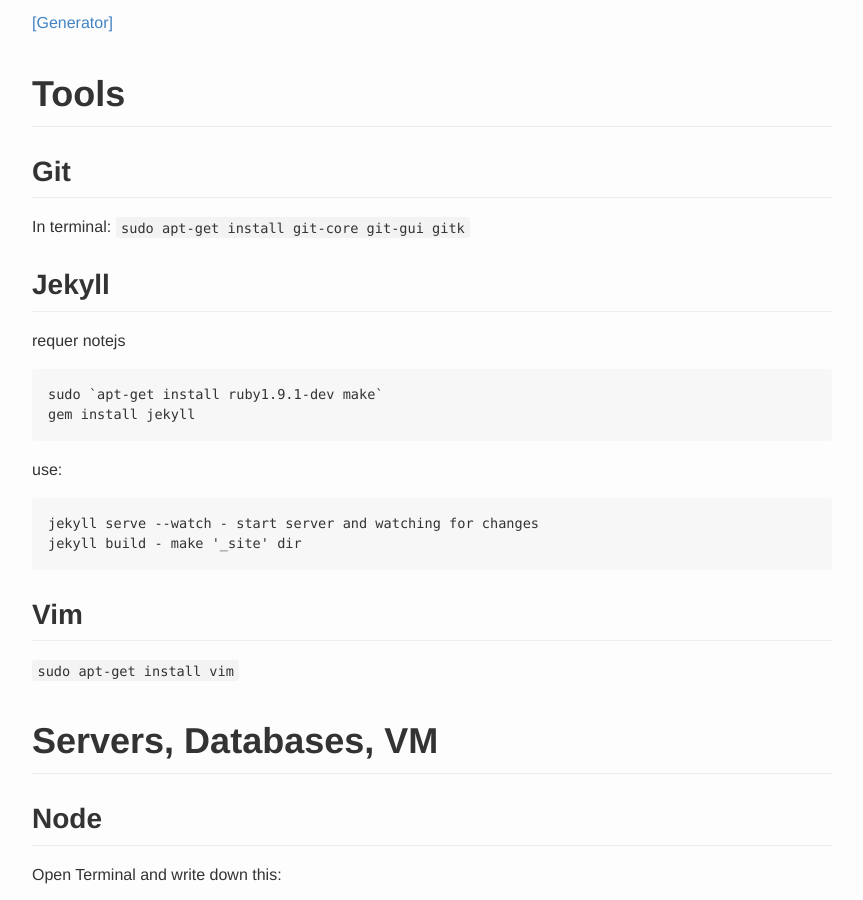
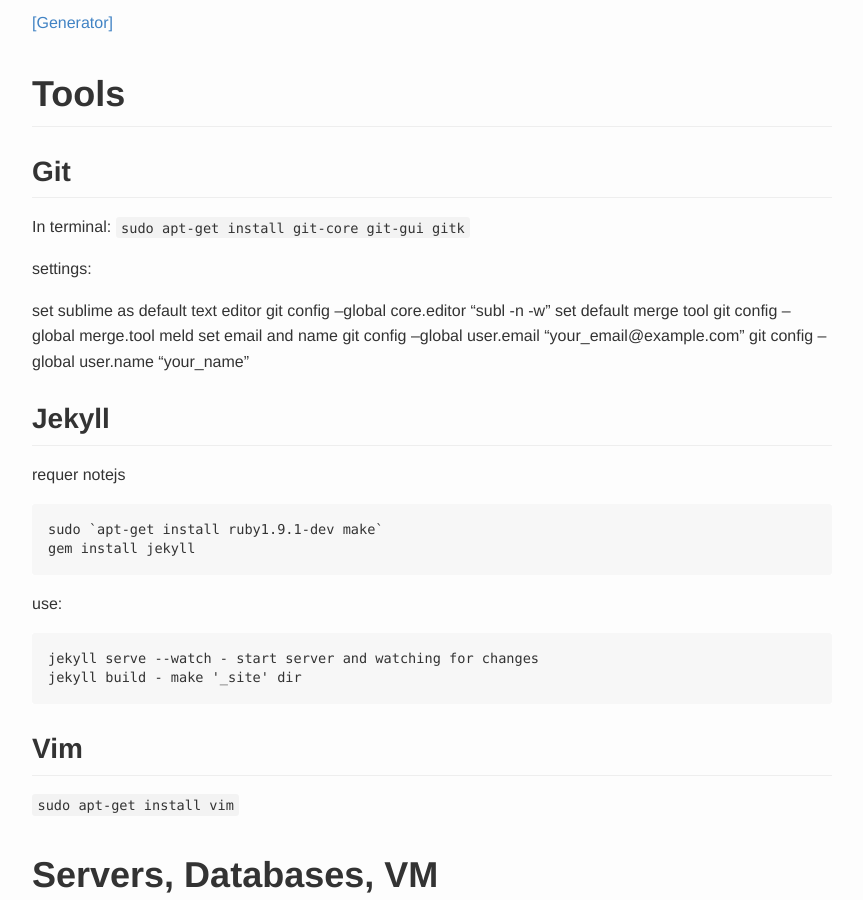
Before and after one commit to PetyoKostakov/PetyoKostakov.github.io, a Jekyll site: the page built from _posts/2014-08-10-setup-ubuntu.md, in a window 1280 px wide and 900 px high, scrolled down 1647 px. Shown: the whole window, without its empty margins (208-1071 px from the left). Built offline with Jekyll 4.4.1, drawn with Linux system fonts in a browser that asks for light colours; Markdown is read by kramdown in place of the engine named in the settings.

Commit message:
RTCL: ubuntu setup git config material added

```diff
--- a/_posts/2014-08-10-setup-ubuntu.md
+++ b/_posts/2014-08-10-setup-ubuntu.md
@@ -69,6 +69,17 @@ parse_git_branch() {
 ## Git
 
 In terminal: `sudo apt-get install git-core git-gui gitk`
+
+settings:
+
+set sublime as default text editor
+git config --global core.editor "subl -n -w"
+set default merge tool
+git config --global merge.tool meld
+set email and name
+git config --global user.email "your_email@example.com"
+git config --global user.name "your_name"
+
 
 ## Jekyll
 requer notejs
```
